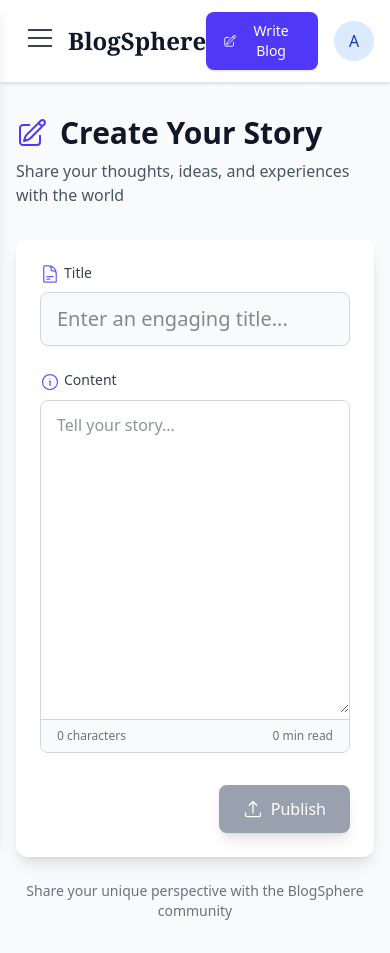
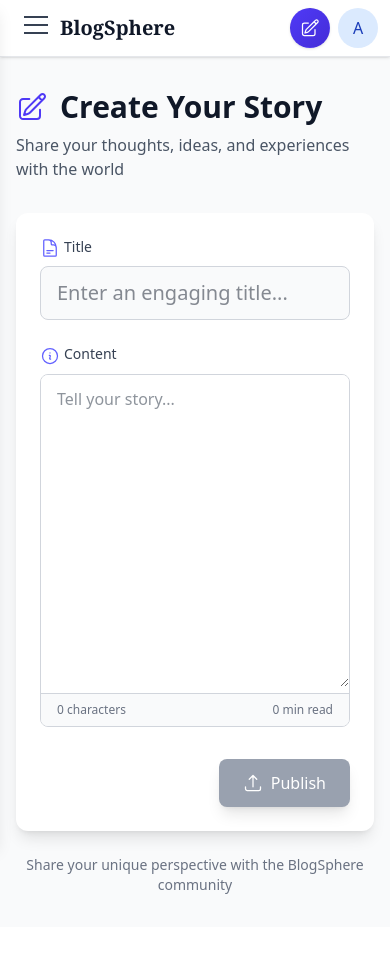
Before and after one commit to KishanTiwari96/BlogSphere, a React app in the folder frontend/: page /publish in a window 390 px wide. After the commit the page ends 927 px from the top, so only its background shows below. Built offline with nearby package versions, Linux system fonts and the light colour scheme; the HTML template or start-up script is replaced by a standard one.

Commit message:
update write blog button

```diff
--- a/frontend/src/components/AppBar.tsx
+++ b/frontend/src/components/AppBar.tsx
@@ -8,32 +8,52 @@
 
     return (
         <header className="sticky top-0 left-0 right-0 z-40 bg-white dark:bg-gray-900 border-b border-gray-200 dark:border-gray-800 shadow-sm">
-            <div className="max-w-7xl mx-auto flex justify-between items-center px-4 py-3">
+            <div className="max-w-7xl mx-auto flex justify-between items-center px-3 sm:px-4 py-2 sm:py-3">
                 <div className="flex items-center">
                     <div className="z-50">
                         <Sidebar />
                     </div>
 
-                    <div className="ml-3 font-serif font-bold">
+                    <div className="ml-2 sm:ml-3 font-serif font-bold">
                         <Link
                             to="/blogs"
-                            className="text-2xl md:text-3xl cursor-pointer font-bold text-gray-900 dark:text-white hover:text-indigo-600 dark:hover:text-indigo-400 transition-colors"
+                            className="text-xl sm:text-2xl md:text-3xl cursor-pointer font-bold text-gray-900 dark:text-white hover:text-indigo-600 dark:hover:text-indigo-400 transition-colors"
                         >
                             BlogSphere
                         </Link>
                     </div>
                 </div>
 
-                <div className="flex items-center space-x-4">
-                    <Link to="/publish">
+                <div className="flex items-center space-x-2 sm:space-x-4">
+                    <Link to="/publish" className="transition-transform hover:scale-105 duration-200">
+                        {/* Mobile version (icon only) */}
                         <button
                             type="button"
-                            className="inline-flex items-center px-4 py-2 border border-transparent text-sm font-medium rounded-lg shadow-sm text-white bg-indigo-600 hover:bg-indigo-700 focus:outline-none focus:ring-2 focus:ring-offset-2 focus:ring-indigo-500 transition-colors"
+                            className="sm:hidden inline-flex items-center justify-center w-10 h-10 border border-transparent rounded-full shadow-sm text-white bg-gradient-to-br from-indigo-600 to-indigo-700 hover:from-indigo-500 hover:to-indigo-600 focus:outline-none focus:ring-2 focus:ring-offset-2 focus:ring-indigo-500 transition-all duration-200"
+                            aria-label="Write Blog"
                         >
-                            <PencilSquareIcon className="h-4 w-4 mr-1" />
+                            <PencilSquareIcon className="h-5 w-5" />
+                        </button>
+
+                        {/* Medium screens (icon + "Write") */}
+                        <button
+                            type="button"
+                            className="hidden sm:inline-flex md:hidden items-center px-3 py-1.5 border border-transparent text-sm font-medium rounded-lg shadow-sm text-white bg-gradient-to-br from-indigo-600 to-indigo-700 hover:from-indigo-500 hover:to-indigo-600 focus:outline-none focus:ring-2 focus:ring-offset-2 focus:ring-indigo-500 transition-all duration-200"
+                        >
+                            <PencilSquareIcon className="h-4 w-4 mr-1.5" />
+                            Write
+                        </button>
+
+                        {/* Large screens (icon + "Write Blog") */}
+                        <button
+                            type="button"
+                            className="hidden md:inline-flex items-center px-3 lg:px-4 py-1.5 lg:py-2 border border-transparent text-sm font-medium rounded-lg shadow-sm text-white bg-gradient-to-br from-indigo-600 to-indigo-700 hover:from-indigo-500 hover:to-indigo-600 focus:outline-none focus:ring-2 focus:ring-offset-2 focus:ring-indigo-500 transition-all duration-200"
+                        >
+                            <PencilSquareIcon className="h-4 w-4 mr-1.5" />
                             Write Blog
                         </button>
                     </Link>
+
                     <div className="cursor-pointer">
                         <Avatar name={name} />
                     </div>
```
